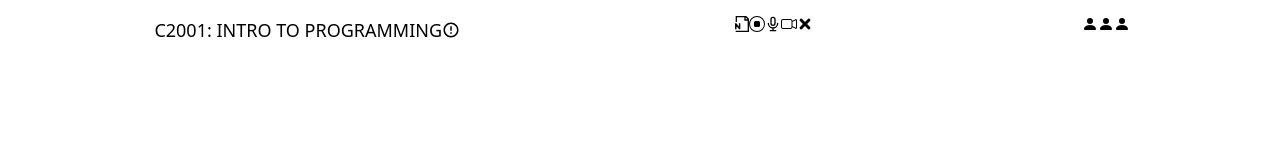
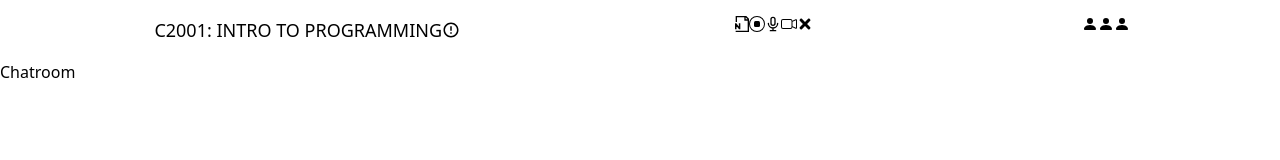
Before and after one commit to abubakarhb/interns, a React (Vite) app: page / in a window 1280 px wide. Shown: the top 160 px of the page. Built offline with nearby package versions, Linux system fonts and the light colour scheme.

Commit message:
added content component

```diff
--- a/src/App.jsx
+++ b/src/App.jsx
@@ -1,9 +1,11 @@
 import Navbar from "./Components/Navbar";
+import Content from "./Components/Content";
 
 function App() {
   return (
     <div>
       <Navbar />
+      <Content />
     </div>
   );
 }
```
